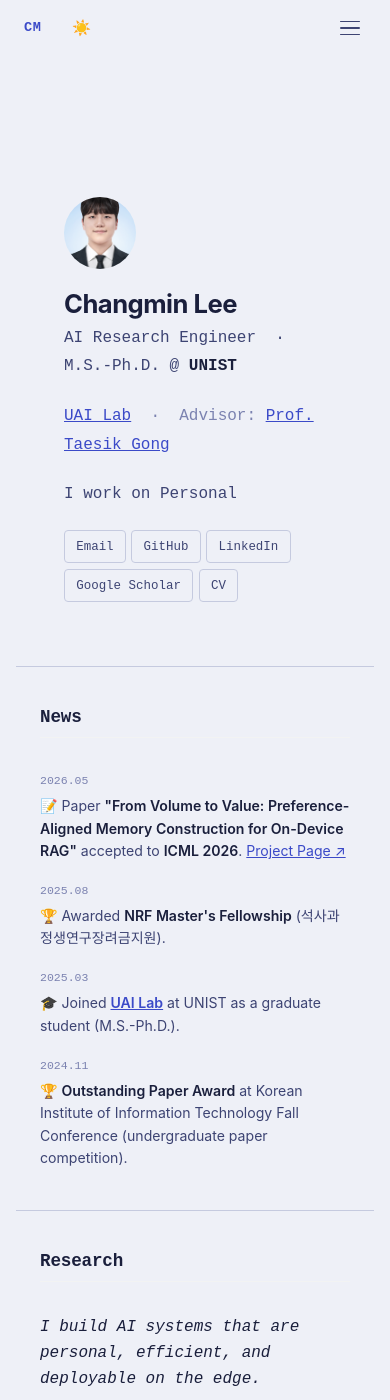
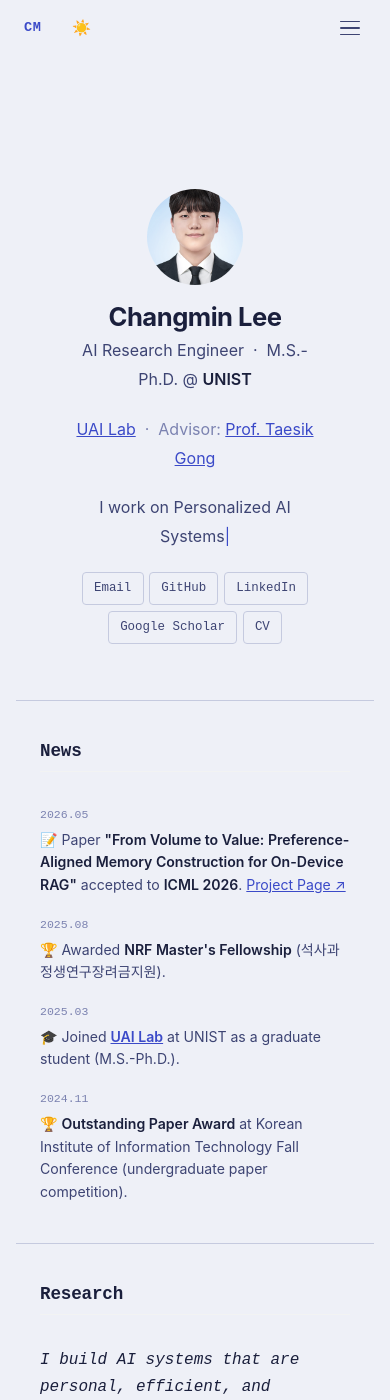
Before and after one commit to CkdalsKong/CkdalsKong.github.io, a Jekyll site: the page built from _pages/about.md, in a window 390 px wide and 1400 px high. Built offline with Jekyll 4.4.1, drawn with Linux system fonts in a browser that asks for light colours; a script bundle is joined from its source files by our own code; library files that are not in the unit come from our copies; part of the change alters nothing that is shown.

Commit message:
Fix mobile: externalize masthead JS, improve profile layout, bfcache loader fix
- masthead.js: move inline script to external file (compress layout was mangling it → hamburger broken)
- mobile CSS: center hero photo/text, larger photo (96px), sans-serif subtitle
- loading.js: handle iOS bfcache pageshow to remove stale loader on back-navigation

Co-Authored-By: Claude Sonnet 4.6 <noreply@anthropic.com>

```diff
--- a/_includes/masthead.html
+++ b/_includes/masthead.html
@@ -30,39 +30,4 @@
   </nav>
 </header>
 
-<script>
-(function () {
-  const header  = document.getElementById('site-header');
-  const menuBtn = document.getElementById('menu-toggle');
-  const mobileNav = document.getElementById('mobile-nav');
-
-  // sync icon on load
-  var icon = document.querySelector('.theme-toggle__icon');
-  if (icon) icon.textContent = document.documentElement.classList.contains('light-mode') ? '☀️' : '🌙';
-
-  // scroll → glass effect
-  window.addEventListener('scroll', function () {
-    header.classList.toggle('scrolled', window.scrollY > 30);
-  }, { passive: true });
-
-  // mobile menu
-  menuBtn.addEventListener('click', function () {
-    mobileNav.classList.toggle('open');
-    menuBtn.classList.toggle('open');
-  });
-
-  // scroll-spy
-  const sections = document.querySelectorAll('.home-section[id]');
-  const navLinks = document.querySelectorAll('.nav-link[data-section]');
-  const obs = new IntersectionObserver(function (entries) {
-    entries.forEach(function (entry) {
-      if (entry.isIntersecting) {
-        navLinks.forEach(function (l) {
-          l.classList.toggle('active', l.dataset.section === entry.target.id);
-        });
-      }
-    });
-  }, { rootMargin: '-30% 0px -60% 0px' });
-  sections.forEach(function (s) { obs.observe(s); });
-})();
-</script>
+<script src="/assets/js/masthead.js"></script>
--- a/assets/css/main.scss
+++ b/assets/css/main.scss
@@ -1110,9 +1110,20 @@ html.light-mode .back-link         { color: $L-fg3 !important; }
    RESPONSIVE
    ============================================================ */
 @media (max-width: 640px) {
-  .hero-section { padding: 3.5rem var(--pad) 3rem !important; }
+  .hero-section { padding: 3rem var(--pad) 2.5rem !important; }
 
-  .hero-inner { flex-direction: column; gap: 1.2rem; }
+  .hero-inner { flex-direction: column; align-items: center; gap: 1rem; text-align: center; }
+
+  .hero-photo { width: 96px; height: 96px; }
+
+  .hero-content h1 { font-size: 1.6rem; }
+
+  .hero-subtitle,
+  .hero-lab { font-family: var(--font-sans); font-size: 0.9rem; }
+
+  .typed-wrapper { font-family: var(--font-sans); font-size: 0.9rem; }
+
+  .quick-links { justify-content: center; }
 
   .news-item,
   .timeline-item,
--- a/assets/js/loading.js
+++ b/assets/js/loading.js
@@ -1,4 +1,12 @@
 (function () {
+  // iOS bfcache: page restored from cache fires pageshow with persisted=true
+  window.addEventListener('pageshow', function (e) {
+    if (e.persisted) {
+      var l = document.getElementById('cm-loader');
+      if (l) l.remove();
+    }
+  });
+
   var loader = document.getElementById('cm-loader');
   if (sessionStorage.getItem('cm-loaded')) {
     if (loader) loader.remove();
--- /dev/null
+++ b/assets/js/masthead.js
@@ -0,0 +1,38 @@
+(function () {
+  var header   = document.getElementById('site-header');
+  var menuBtn  = document.getElementById('menu-toggle');
+  var mobileNav = document.getElementById('mobile-nav');
+
+  // sync theme icon on load
+  var icon = document.querySelector('.theme-toggle__icon');
+  if (icon) icon.textContent = document.documentElement.classList.contains('light-mode') ? '☀️' : '🌙';
+
+  if (!header || !menuBtn || !mobileNav) return;
+
+  // scroll → glass effect
+  window.addEventListener('scroll', function () {
+    header.classList.toggle('scrolled', window.scrollY > 30);
+  }, { passive: true });
+
+  // mobile menu toggle
+  menuBtn.addEventListener('click', function () {
+    mobileNav.classList.toggle('open');
+    menuBtn.classList.toggle('open');
+  });
+
+  // scroll-spy
+  var sections = document.querySelectorAll('.home-section[id]');
+  var navLinks = document.querySelectorAll('.nav-link[data-section]');
+  if (sections.length && navLinks.length) {
+    var obs = new IntersectionObserver(function (entries) {
+      entries.forEach(function (entry) {
+        if (entry.isIntersecting) {
+          navLinks.forEach(function (l) {
+            l.classList.toggle('active', l.dataset.section === entry.target.id);
+          });
+        }
+      });
+    }, { rootMargin: '-30% 0px -60% 0px' });
+    sections.forEach(function (s) { obs.observe(s); });
+  }
+})();
```
